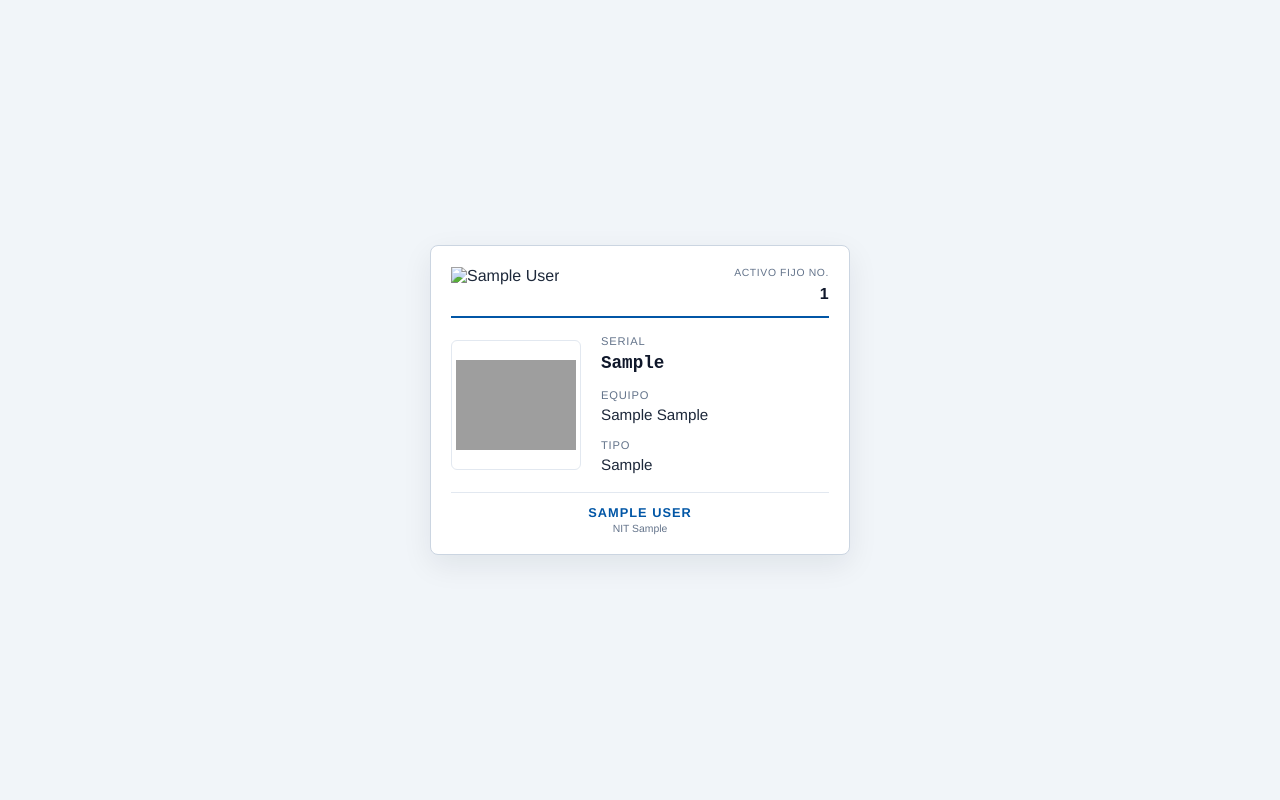
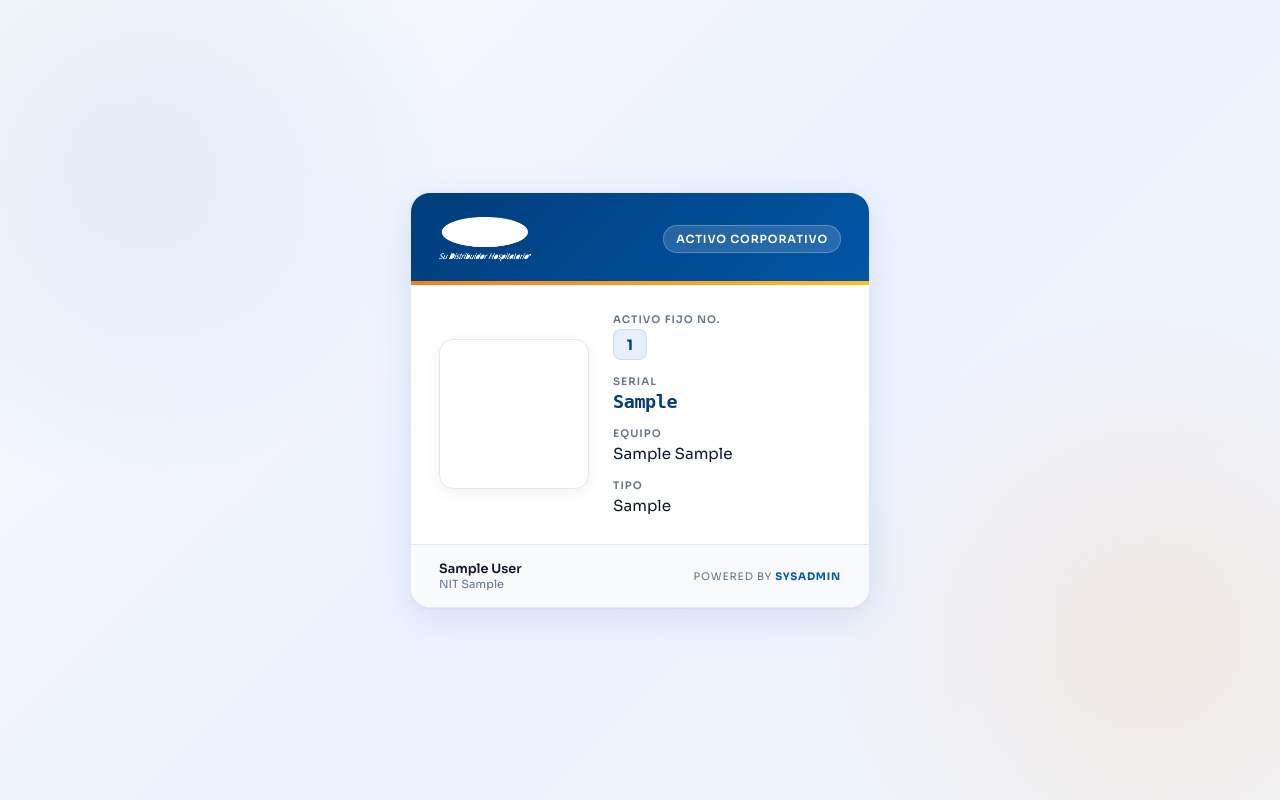
Before and after one commit to b41r0nn/SysAdmin, a Django app: page /inventario/1/qr/publico/ in a window 1280 px wide. Run offline with Django 4.2, Linux system fonts and the light colour scheme; tables that the repository leaves empty hold one stand-in row (values such as "Sample post"); parts of the project's set-up code (start-up, migrations or seed data) failed here and were passed over; grey boxes are pictures that could not be loaded.

Commit message:
feat: add inventory views and public QR template for assets

```diff
--- a/backend/inventario/templates/inventario/qr_publico.html
+++ b/backend/inventario/templates/inventario/qr_publico.html
@@ -5,161 +5,258 @@
   <meta charset="UTF-8">
   <meta name="viewport" content="width=device-width, initial-scale=1.0">
   <title>{{ activo.marca }} {{ activo.modelo }} — {{ config.nombre_empresa }}</title>
+  <link rel="preconnect" href="https://fonts.googleapis.com">
+  <link rel="preconnect" href="https://fonts.gstatic.com" crossorigin>
+  <link href="https://fonts.googleapis.com/css2?family=Sora:wght@400;500;600;700&display=swap" rel="stylesheet">
   <style>
+    :root {
+      --sa-primary: #0156A6;
+      --sa-primary-dark: #013D7A;
+      --sa-primary-light: #E6F0FA;
+      --sa-accent: #F18020;
+      --sa-bg: #f1f5f9;
+      --sa-card-bg: #ffffff;
+      --sa-border: #e2e8f0;
+      --sa-text: #0f172a;
+      --sa-text-muted: #64748b;
+    }
+
     * { margin: 0; padding: 0; box-sizing: border-box; }
 
     body {
-      font-family: 'Helvetica Neue', Helvetica, Arial, sans-serif;
-      color: #1e293b;
-      background: #f1f5f9;
+      font-family: 'Sora', sans-serif;
       min-height: 100vh;
       display: flex;
       align-items: center;
       justify-content: center;
-      padding: 1rem;
+      padding: 1.5rem;
+      background:
+        radial-gradient(circle at 10% 20%, rgba(1, 86, 166, 0.08) 0%, transparent 25%),
+        radial-gradient(circle at 90% 80%, rgba(241, 128, 32, 0.10) 0%, transparent 25%),
+        linear-gradient(135deg, #f8fafc 0%, #eef2ff 50%, #f1f5f9 100%);
     }
 
-    .label {
+    .card {
       width: 100%;
-      max-width: 420px;
-      background: #fff;
-      border: 1px solid #cbd5e1;
-      border-radius: 8px;
-      padding: 1.25rem;
-      box-shadow: 0 10px 30px rgba(15, 23, 42, 0.08);
+      max-width: 460px;
+      background: var(--sa-card-bg);
+      border-radius: 20px;
+      box-shadow:
+        0 1px 2px rgba(15, 23, 42, 0.04),
+        0 10px 40px rgba(1, 86, 166, 0.12);
+      overflow: hidden;
+      border: 1px solid var(--sa-border);
     }
 
-    .label-header {
+    .card-header {
+      background: linear-gradient(135deg, var(--sa-primary-dark) 0%, var(--sa-primary) 100%);
+      padding: 1.5rem 1.75rem;
       display: flex;
+      align-items: center;
       justify-content: space-between;
-      align-items: center;
-      border-bottom: 2px solid #0156a6;
-      padding-bottom: 0.75rem;
-      margin-bottom: 1rem;
+      gap: 1rem;
+      position: relative;
     }
 
-    .label-logo {
-      height: 36px;
-      width: auto;
+    .card-header::after {
+      content: "";
+      position: absolute;
+      bottom: 0;
+      left: 0;
+      right: 0;
+      height: 4px;
+      background: linear-gradient(90deg, var(--sa-accent), #fbbf24);
     }
 
-    .label-brand {
-      text-align: right;
-      font-size: 0.65rem;
-      text-transform: uppercase;
-      letter-spacing: 0.06em;
-      color: #64748b;
-      line-height: 1.35;
+    .logo {
+      height: 44px;
+      width: auto;
+      filter: brightness(0) invert(1);
     }
 
-    .label-brand strong {
-      display: block;
-      font-size: 1rem;
-      letter-spacing: 0.02em;
-      color: #0f172a;
-      margin-top: 0.15rem;
+    .badge {
+      background: rgba(255, 255, 255, 0.15);
+      backdrop-filter: blur(4px);
+      color: #fff;
+      font-size: 0.7rem;
+      font-weight: 600;
+      text-transform: uppercase;
+      letter-spacing: 0.08em;
+      padding: 0.4rem 0.75rem;
+      border-radius: 999px;
+      border: 1px solid rgba(255, 255, 255, 0.25);
+      white-space: nowrap;
     }
 
-    .label-body {
+    .card-body {
+      padding: 1.75rem;
       display: flex;
-      gap: 1.25rem;
+      gap: 1.5rem;
+      align-items: center;
+    }
+
+    .qr-wrap {
+      flex-shrink: 0;
+      width: 150px;
+      height: 150px;
+      background: #fff;
+      border-radius: 14px;
+      padding: 10px;
+      box-shadow: 0 4px 15px rgba(15, 23, 42, 0.06);
+      border: 1px solid var(--sa-border);
+      display: flex;
       align-items: center;
       justify-content: center;
-      margin-bottom: 1rem;
     }
 
-    .qr {
-      width: 130px;
-      height: 130px;
-      flex-shrink: 0;
-      background: #fff;
-      border: 1px solid #e2e8f0;
-      border-radius: 6px;
-      padding: 4px;
-    }
-
-    .qr img {
+    .qr-wrap img {
       width: 100%;
       height: 100%;
       object-fit: contain;
     }
 
-    .data {
-      font-size: 0.95rem;
-      line-height: 1.35;
+    .info {
       flex: 1 1 auto;
+      min-width: 0;
     }
 
-    .field { margin-bottom: 0.75rem; }
-    .field:last-child { margin-bottom: 0; }
+    .info-row {
+      margin-bottom: 0.9rem;
+    }
 
-    .k {
+    .info-row:last-child {
+      margin-bottom: 0;
+    }
+
+    .label {
       display: block;
-      font-size: 0.7rem;
+      font-size: 0.65rem;
+      font-weight: 600;
       text-transform: uppercase;
-      letter-spacing: 0.07em;
-      color: #64748b;
-      margin-bottom: 0.15rem;
+      letter-spacing: 0.1em;
+      color: var(--sa-text-muted);
+      margin-bottom: 0.2rem;
+    }
+
+    .value {
+      color: var(--sa-text);
+      font-size: 0.95rem;
+      line-height: 1.3;
     }
 
     .serial {
-      font-family: 'Courier New', Courier, monospace;
+      font-family: 'JetBrains Mono', monospace;
       font-weight: 700;
-      font-size: 1.1rem;
-      color: #0f172a;
+      font-size: 1.15rem;
+      color: var(--sa-primary-dark);
+      letter-spacing: -0.02em;
       word-break: break-all;
     }
 
-    .label-footer {
-      border-top: 1px solid #e2e8f0;
-      padding-top: 0.75rem;
-      text-align: center;
+    .asset-number {
+      display: inline-flex;
+      align-items: center;
+      gap: 0.4rem;
+      background: var(--sa-primary-light);
+      color: var(--sa-primary-dark);
+      font-weight: 700;
+      font-size: 0.9rem;
+      padding: 0.35rem 0.8rem;
+      border-radius: 8px;
+      border: 1px solid rgba(1, 86, 166, 0.12);
+    }
+
+    .card-footer {
+      background: #f8fafc;
+      border-top: 1px solid var(--sa-border);
+      padding: 1rem 1.75rem;
+      display: flex;
+      align-items: center;
+      justify-content: space-between;
+      gap: 1rem;
+      flex-wrap: wrap;
+    }
+
+    .company {
       font-size: 0.8rem;
-      font-weight: 700;
+      font-weight: 600;
+      color: var(--sa-text);
+    }
+
+    .nit {
+      font-size: 0.7rem;
+      color: var(--sa-text-muted);
+    }
+
+    .powered {
+      font-size: 0.65rem;
+      color: var(--sa-text-muted);
       text-transform: uppercase;
       letter-spacing: 0.08em;
-      color: #0156a6;
     }
 
-    .label-footer small {
-      display: block;
-      font-size: 0.65rem;
-      font-weight: 400;
-      color: #64748b;
-      text-transform: none;
-      letter-spacing: 0;
-      margin-top: 0.2rem;
+    .powered strong {
+      color: var(--sa-primary);
+    }
+
+    @media (max-width: 480px) {
+      .card-body {
+        flex-direction: column;
+        text-align: center;
+      }
+      .qr-wrap {
+        width: 170px;
+        height: 170px;
+      }
+      .card-header {
+        flex-direction: column;
+        text-align: center;
+        gap: 0.75rem;
+      }
+      .logo {
+        height: 38px;
+      }
     }
   </style>
 </head>
 <body>
-  <div class="label">
-    <div class="label-header">
-      <img class="label-logo" src="{% if logo_path %}file://{{ logo_path }}{% else %}{% static 'img/logo_redihos_mark.png' %}{% endif %}" alt="{{ config.nombre_empresa }}">
-      <div class="label-brand">Activo fijo No.<strong>{{ activo.numero_interno|default:"—" }}</strong></div>
+  <div class="card">
+    <div class="card-header">
+      <img class="logo" src="{{ logo_url }}" alt="{{ config.nombre_empresa }}">
+      <span class="badge">Activo corporativo</span>
     </div>
-    <div class="label-body">
-      <div class="qr">
-        <img src="{% url 'inventario:qr_imagen' activo.pk %}" alt="Código QR">
+
+    <div class="card-body">
+      <div class="qr-wrap">
+        <img src="{{ qr_data_uri }}" alt="Código QR del activo">
       </div>
-      <div class="data">
-        <div class="field">
-          <span class="k">Serial</span>
+
+      <div class="info">
+        <div class="info-row">
+          <span class="label">Activo fijo No.</span>
+          <span class="asset-number">{{ activo.numero_interno|default:"—" }}</span>
+        </div>
+        <div class="info-row">
+          <span class="label">Serial</span>
           <span class="serial">{{ activo.serial }}</span>
         </div>
-        <div class="field">
-          <span class="k">Equipo</span>
-          {{ activo.marca }} {{ activo.modelo }}
+        <div class="info-row">
+          <span class="label">Equipo</span>
+          <span class="value">{{ activo.marca }} {{ activo.modelo }}</span>
         </div>
-        <div class="field">
-          <span class="k">Tipo</span>
-          {{ activo.get_tipo_dispositivo_display }}
+        <div class="info-row">
+          <span class="label">Tipo</span>
+          <span class="value">{{ activo.get_tipo_dispositivo_display }}</span>
         </div>
       </div>
     </div>
-    <div class="label-footer">
-      {{ config.nombre_empresa }}
-      {% if config.nit %}<small>NIT {{ config.nit }}</small>{% endif %}
+
+    <div class="card-footer">
+      <div>
+        <div class="company">{{ config.nombre_empresa }}</div>
+        {% if config.nit %}<div class="nit">NIT {{ config.nit }}</div>{% endif %}
+      </div>
+      <div class="powered">Powered by <strong>SysAdmin</strong></div>
     </div>
   </div>
 </body>
--- a/backend/inventario/views.py
+++ b/backend/inventario/views.py
@@ -15,6 +15,7 @@ from django.db.models import Case, Count, IntegerField, Q, Value, When
 from django.http import HttpResponse, JsonResponse
 from django.shortcuts import get_object_or_404, redirect, render
 from django.template.loader import render_to_string
+from django.templatetags.static import static
 from django.urls import reverse
 from django.utils import timezone
 import openpyxl
@@ -566,10 +567,12 @@ def qr_publico(request, pk):
     """Vista pública al escanear un QR: diseño tipo etiqueta con logo."""
     activo = get_object_or_404(Activo, pk=pk)
     config = ConfiguracionSistema.get_config()
+    qr_url = _qr_url_publica(request, activo)
     return render(request, "inventario/qr_publico.html", {
         "activo": activo,
         "config": config,
-        "logo_path": LOGO_PATH,
+        "logo_url": request.build_absolute_uri(static("img/logo_redihos_full.png")),
+        "qr_data_uri": _qr_data_uri(qr_url),
     })
 
 
```
